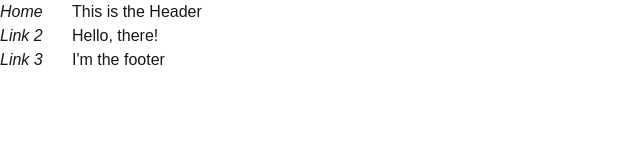
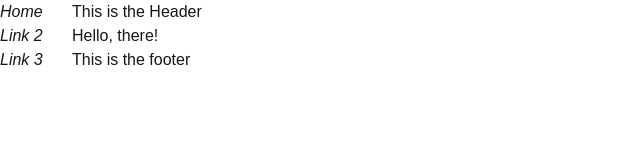
Before and after one commit to dos54/handcrafted-haven, a Next.js app: page / in a window 1280 px wide. Shown: the top 160 px of the page, without its empty margins (0-640 px from the left). Built offline with nearby package versions, Linux system fonts and the light colour scheme.

Commit message:
Footer update

```diff
--- a/src/app/components/footer.tsx
+++ b/src/app/components/footer.tsx
@@ -1,5 +1,5 @@
 const Footer = () => {
-  return <footer>I'm the footer</footer>;
+  return <footer>This is the footer</footer>;
 };
 
 export default Footer;
```
